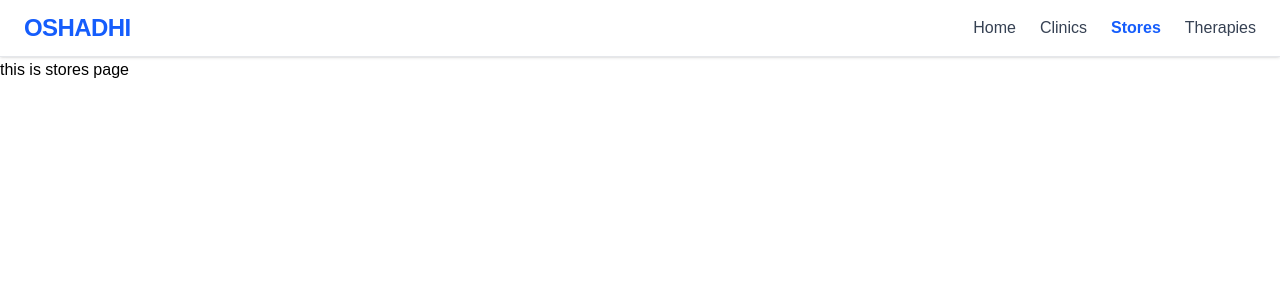
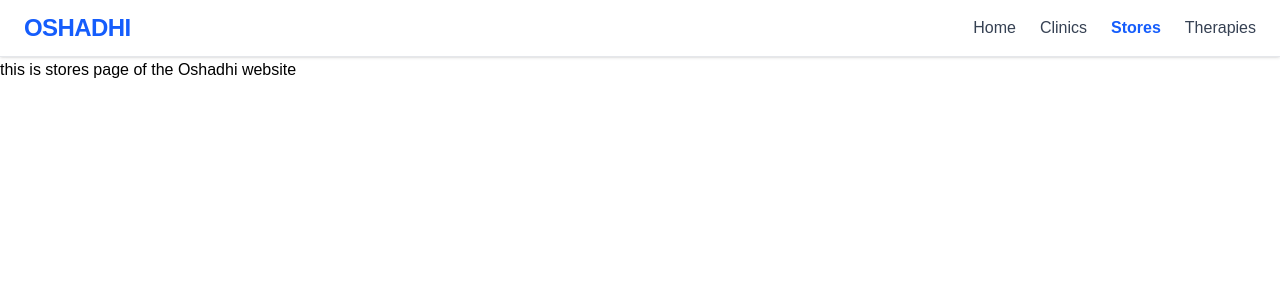
Before and after one commit to Shashivarunreddy/oshadhi, a Next.js app: page /stores in a window 1280 px wide. Shown: the top 300 px of the page. Built offline with nearby package versions, Linux system fonts and the light colour scheme.

Commit message:
exited stores

```diff
--- a/src/app/stores/page.tsx
+++ b/src/app/stores/page.tsx
@@ -4,7 +4,7 @@ function page() {
   return (
     <div className='min-h-screen bg-white text-black pt-14'>
       <h1>
-        this is stores page
+        this is stores page of the Oshadhi website
       </h1>
     </div>
   )
```
